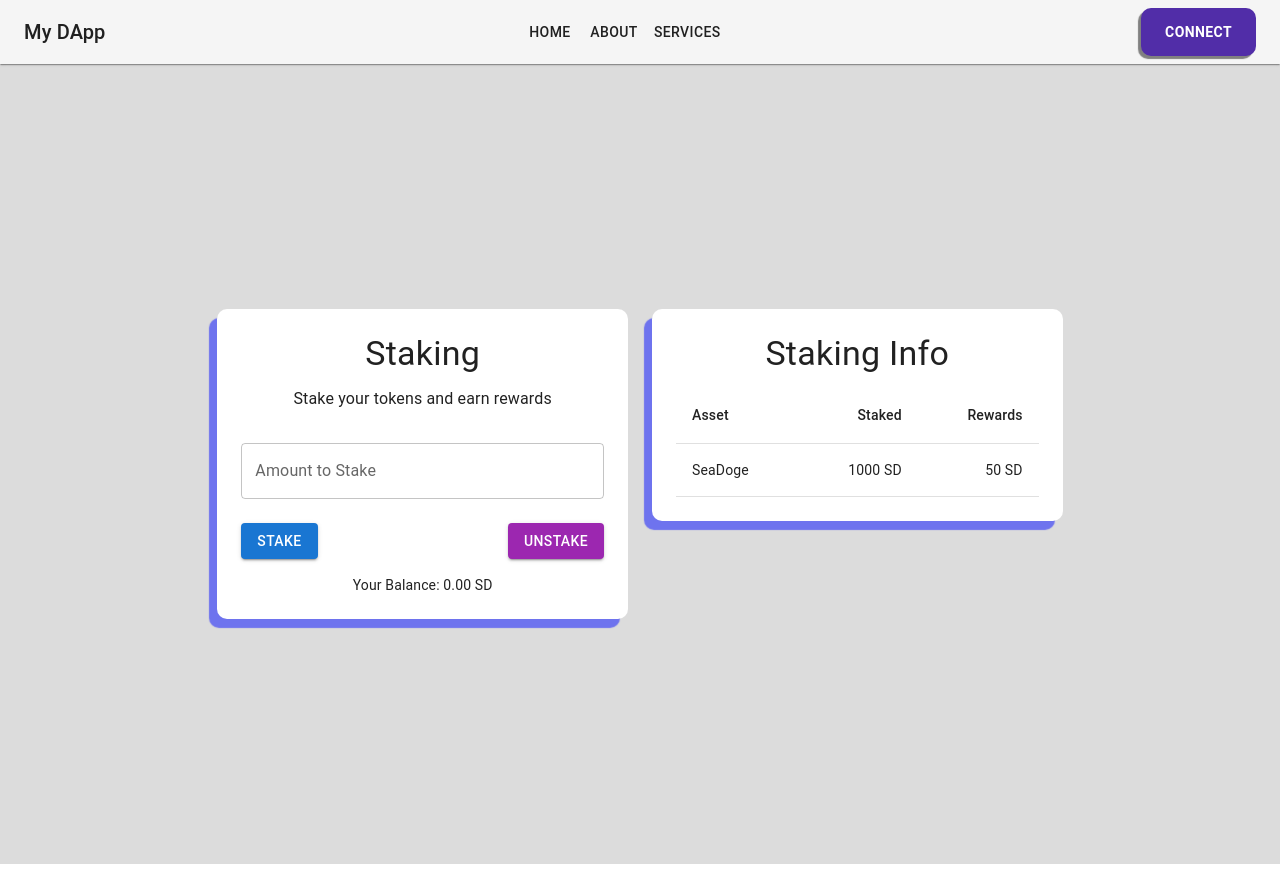
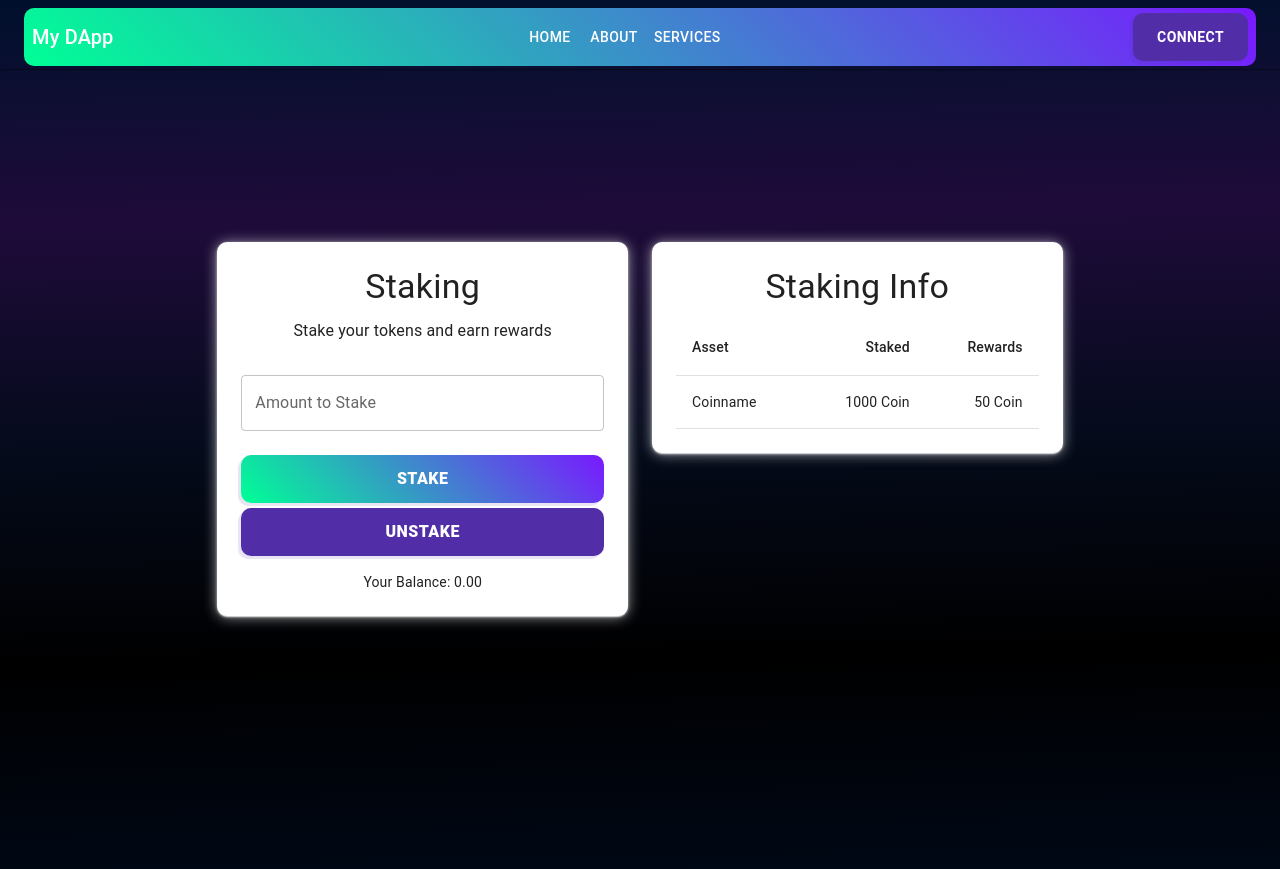
Before and after one commit to JustinStar-py/custom-solana-staking, a React (Create React App) app: page / in a window 1280 px wide. Built offline with nearby package versions, Linux system fonts and the light colour scheme.

Commit message:
New front style

```diff
--- a/src/App.css
+++ b/src/App.css
@@ -1,6 +1,11 @@
 .App {
   text-align: center;
-  background-color: gainsboro;
+  overflow: hidden;
+  background: linear-gradient(179deg, #00102c, #1F0B3A, #050B1C, black, #000816);
+}
+
+body {
+  overflow: hidden;
 }
 
 .App-logo {
--- a/src/components/Header.js
+++ b/src/components/Header.js
@@ -23,9 +23,9 @@ const ConnectButton = styled(Button)(({ theme }) => ({
     borderRadius: '4px',
     textTransform: 'Uppercase',
     borderRadius: '10px',
-    boxShadow: '-3px 3px 1px gray',
+    boxShadow: '-3px 3px 1px rgb(81 45 168 / 13%)',
     '&:hover': {
-      boxShadow: '-2px 2px 1px rgba(0, 0, 0, 0.3)',
+      boxShadow: '-2px 2px 1px rgb(81 45 168 / 1%)',
     },
 }));
 
@@ -56,9 +56,9 @@ const Header = () => {
   };
 
   return (
-    <AppBar position="static" color="default" elevation={1}>
+    <AppBar position="static" elevation={1} sx={{background: 'transparent', color: 'white', mt:'5px'}}>
       <Toolbar>
-        <Box display="flex" justifyContent="space-between" width="100%" alignItems="center">
+        <Box display="flex" justifyContent="space-between" width="100%" alignItems="center" sx={{background: 'linear-gradient(45deg, #00ff96, #7919ff)', borderRadius: '10px', padding: '5px 8px' }}>
           <Typography variant="h6">
             My DApp
           </Typography>
--- a/src/components/Staking.js
+++ b/src/components/Staking.js
@@ -6,20 +6,41 @@ import { createTheme, ThemeProvider, styled } from '@mui/material/styles';
 const StyledPaper = styled(Paper)(({ theme }) => ({
   padding: theme.spacing(3),
   borderRadius: '10px',
-  boxShadow: '-8px 9px 1px rgb(0 10 255 / 50%)',
+  boxShadow: '0px 2px 1px -1px rgb(255 255 255 / 60%), 0px 1px 14px 0px rgb(255 255 255 / 60%), 0px 1px 3px 0px rgb(255 255 255 / 60%)',
   transition: 'box-shadow 0.3s ease',
   '&:hover': {
-    boxShadow: '-2px 2px 1px rgba(0, 0, 0, 0.3)',
+    boxShadow: '0px 2px 1px -1px rgb(255 255 255 / 85%), 0px 1px 14px 0px rgb(255 255 255 / 85%), 0px 1px 3px 0px rgb(255 255 255 / 85%)',
   },
 }))
 
+const AppButton = styled(Button)(({ theme }) => ({
+  border: 'none',
+  color: '#fff',
+  cursor: 'pointer',
+  display: 'flex',
+  alignItems: 'center',
+  fontFamily: 'DM Sans, Roboto, Helvetica Neue, Helvetica, Arial, sans-serif',
+  fontSize: '16px',
+  fontWeight: '800',
+  height: '48px',
+  lineHeight: '48px',
+  padding: '0 24px',
+  borderRadius: '4px',
+  textTransform: 'Uppercase',
+  borderRadius: '10px',
+  boxShadow: '-3px 3px 1px rgb(81 45 168 / 13%)',
+  '&:hover': {
+    boxShadow: '-2px 2px 1px rgb(81 45 168 / 1%)',
+    filter: 'grayscale(1)',
+  },
+}));
 
 const Staking = () => {
   // State and logic would be added here
 
   return (
       <Box sx={{ display: 'flex', justifyContent: 'center', alignItems: 'center', height: '100vh' }}>
-        <Grid container spacing={3} justifyContent="center">
+        <Grid container spacing={3} justifyContent="center" mb={10}>
           <Grid item xs={12} md={6} lg={4}>
             <StyledPaper>
               <Typography variant="h4" gutterBottom component="div">
@@ -28,17 +49,17 @@ const Staking = () => {
               <Typography variant="body1" sx={{ mb: 2 }}>
                 Stake your tokens and earn rewards
               </Typography>
-              <TextField fullWidth label="Amount to Stake" type="number" margin="normal" />
-              <Box sx={{ display: 'flex', justifyContent: 'space-between', mt: 2 }}>
-                <Button variant="contained" color="primary">
+              <TextField fullWidth label="Amount to Stake" type="number" margin="normal" sx={{ borderRadius: '15px' }} />
+              <Box sx={{ justifyContent: 'space-between', mt: 2 }}>
+                <AppButton variant="contained" color="primary" sx={{mt:'5px', width: '100%', background: 'linear-gradient(45deg, #00ff96, #7919ff)'}}>
                   Stake
-                </Button>
-                <Button variant="contained" color="secondary">
+                </AppButton>
+                <AppButton variant="contained" color="secondary" sx={{mt:'5px', width: '100%', background: '#512da8'}}>
                   Unstake
-                </Button>
+                </AppButton>
               </Box>
               <Typography variant="body2" sx={{ mt: 2 }}>
-                Your Balance: 0.00 SD
+                Your Balance: 0.00
               </Typography>
             </StyledPaper>
           </Grid>
@@ -61,9 +82,9 @@ const Staking = () => {
                     {/* Iterate over staking info and populate the table rows */}
                     {/* This is placeholder content */}
                     <TableRow>
-                      <TableCell>SeaDoge</TableCell>
-                      <TableCell align="right">1000 SD</TableCell>
-                      <TableCell align="right">50 SD</TableCell>
+                      <TableCell>Coinname</TableCell>
+                      <TableCell align="right">1000 Coin</TableCell>
+                      <TableCell align="right">50 Coin</TableCell>
                     </TableRow>
                     {/* ...more rows */}
                   </TableBody>
```
Also changed, not shown: 1 other file (tests, documents, lock files or other folders).
